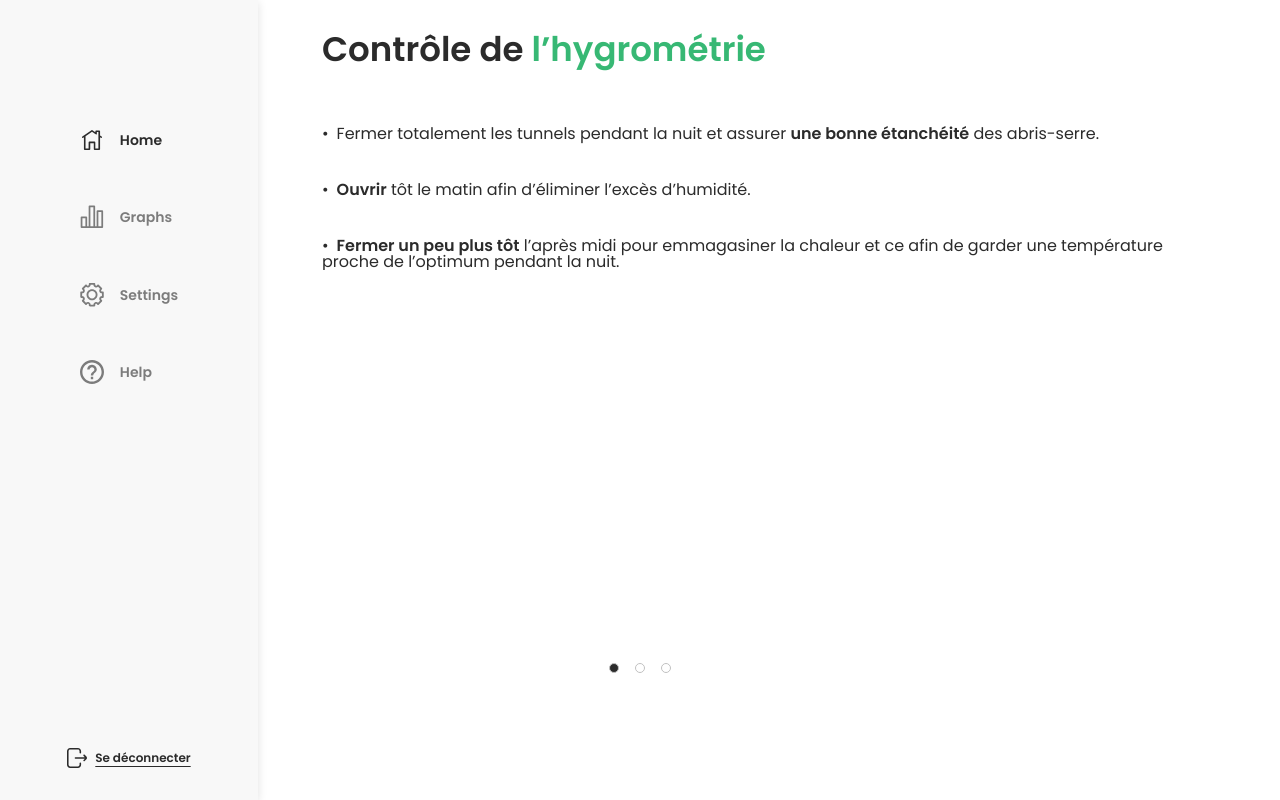
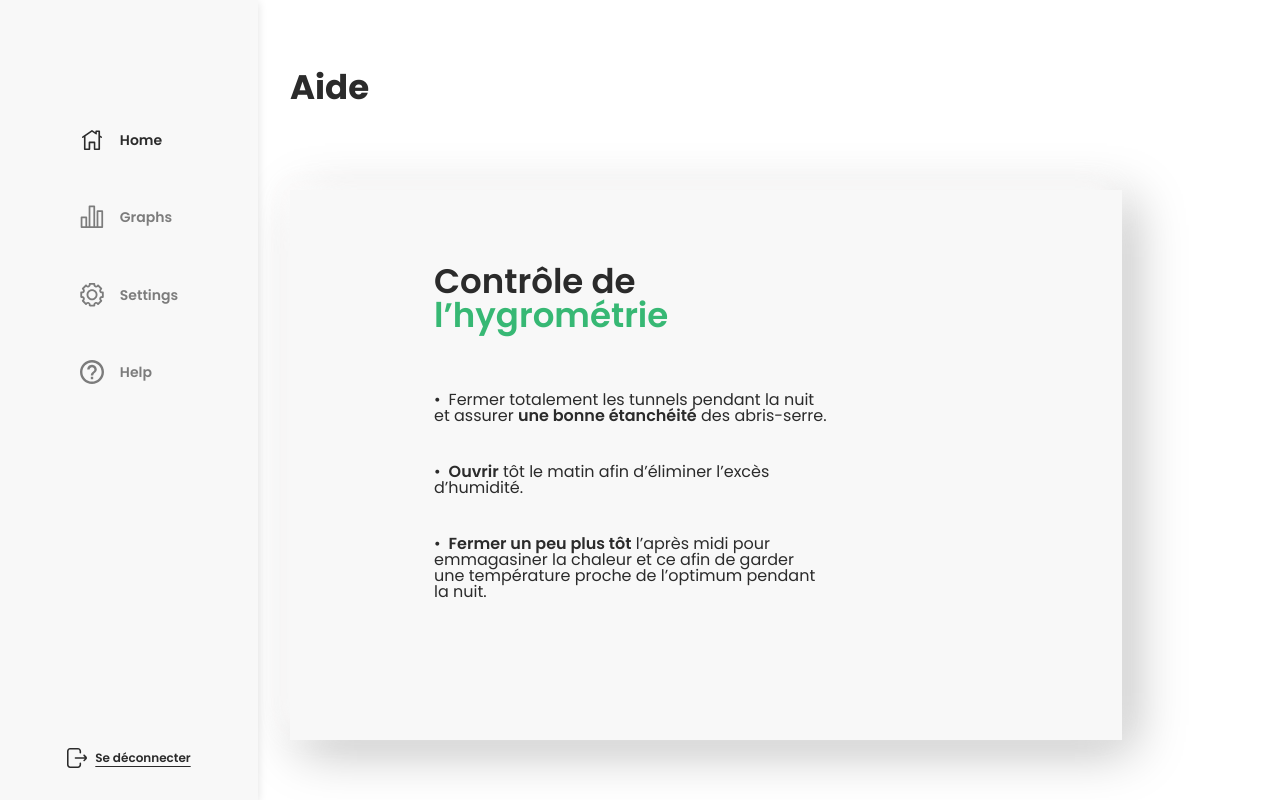
Before and after one commit to FRobaglia/iot-project, a React (Create React App) app: page /help in a window 1280 px wide. Shown: the top 800 px of the page. Built offline with nearby package versions, Linux system fonts and the light colour scheme.

Commit message:
chore: finish help desktop

```diff
--- /dev/null
+++ b/src/components/MainTitle.jsx
@@ -0,0 +1,10 @@
+const MainTitle = ({ pageId, title, subtitle }) =>  {
+  return (
+    <div className={ 'main__title main__title--' + pageId }>
+      <h1>{ title }</h1>
+      <span dangerouslySetInnerHTML={{ __html: subtitle }}></span>
+    </div>
+  );
+}
+
+export default MainTitle;
--- a/src/routes/Help.jsx
+++ b/src/routes/Help.jsx
@@ -2,6 +2,7 @@ import datas from '../datas';
 
 /***** COMPONENTS *****/
 import HelpSection from '../components/helpSection/index';
+import MainTitle from '../components/MainTitle';
 
 /***** SWIPER *****/
 import { Swiper, SwiperSlide } from 'swiper/react';
@@ -13,7 +14,19 @@ const Help = () =>  {
 
   return (
     <main className="main main--help">
-      <Swiper pagination={ true } >
+      <MainTitle pageId='help' title='Aide' />
+
+      <Swiper
+      pagination={ true }
+      breakpoints= {
+        {
+          900: {
+            direction: 'vertical',
+            enabled: false
+          }
+        }
+      }
+      >
       { datas.map(( data ) => {
         return (
           <SwiperSlide key={ data.article.title } >
--- a/src/routes/Home.jsx
+++ b/src/routes/Home.jsx
@@ -7,27 +7,20 @@ import 'swiper/swiper.scss';
 
 /***** COMPONENTS *****/
 import Card from '../components/cardDashboard/index';
+import MainTitle from '../components/MainTitle';
+
 SwiperCore.use([Pagination]);
 
 const Home = () =>  {
 
   return (
     <main className="main main--home">
-      <div className="main__title">
-        <h1>Tableau de bord</h1>
-        <span><strong>Dernière actualisation :</strong> 19 Juillet 2021 - 14:45</span>
-      </div>
+      <MainTitle pageId='home' title='Tableau de bord' subtitle='<strong>Dernière actualisation :</strong> 19 Juillet 2021 - 14:45' />
       <Swiper
       spaceBetween={20}
-      slidesPerView={1}
       pagination={true}
-      onSlideChange={() => console.log('slide change')}
-      onSwiper={(swiper) => console.log(swiper)}
-      type="bullets"
       breakpoints= {
         {
-
-          // when window width is >= 320px
           400: {
             slidesPerView: 1.2,
           },
--- a/src/styles/components/card.scss
+++ b/src/styles/components/card.scss
@@ -39,7 +39,7 @@
   select {
     width: 115px;
     height: 25px;
-    font-family: "Poppins";
+    font-family: $primaryFont;
     font-weight: 600;
     font-size: 0.938rem;
     border-radius: 8px;
--- a/src/styles/components/help.scss
+++ b/src/styles/components/help.scss
@@ -1,5 +1,22 @@
 .helpSection {
   padding: 0 2rem;
+
+  @include desktop {
+    width: 65vw;
+    max-width: 872px;
+    min-height: 550px;
+    margin: 5.375rem 2rem 2rem;
+    padding: 4.625rem 5% 4.625rem 9rem;
+    background-color: $grey;
+    box-shadow: $helpSectionShadow;
+  }
+}
+
+.helpSection__title,
+.helpSection__content {
+  @include desktop {
+    max-width: 394px;
+  }
 }
 
 .helpSection__title {
--- a/src/styles/components/swiper.scss
+++ b/src/styles/components/swiper.scss
@@ -20,3 +20,9 @@
 .swiper-container-horizontal > .swiper-pagination-bullets .swiper-pagination-bullet {
   margin: 0 .5rem;
 }
+
+.swiper-slide {
+  @include desktop {
+    height: unset !important;
+  }
+}
--- a/src/styles/main.scss
+++ b/src/styles/main.scss
@@ -1,7 +1,8 @@
 body {
-  margin-bottom: $navHeightMobile + 32px;
-  font-family: "Poppins";
+  padding-bottom: $navHeightMobile + 32px;
+  font-family: $primaryFont;
   color: $mainTextColor;
+  background: $bodyBg;
 }
 
 .main {
@@ -9,13 +10,28 @@ body {
     width: $mainWidthDesktop;
     height: 100vh;
     margin-left: auto;
-    padding: 2rem;
   }
 }
 
 .main__title {
-  margin: 26px;
-  margin-bottom: 0;
+  padding: 1.625rem;
+
+  @include desktop {
+    padding: 4.375rem 2rem 0;
+  }
+
+  &.main__title--help {
+    display: none;
+
+    @include desktop {
+      display: inline-block;
+    }
+  }
+
+  h1 {
+    font-weight: 700;
+    font-size: 34px;
+  }
 
   span {
     font-weight: 400;
@@ -26,8 +42,3 @@ body {
     }
   }
 }
-
-h1 {
-  font-weight: 700;
-  font-size: 34px;
-}
--- a/src/styles/vendors/colors.scss
+++ b/src/styles/vendors/colors.scss
@@ -8,3 +8,7 @@ $secondaryColor: #2B2B2B;
 
 $mainTextColor: $secondaryColor;
 $borderColor: #C0C0C0;
+
+$helpSectionShadow: -10px -10px 25px #fdfcfc, 10px 10px 50px #bbbbbb;
+
+$bodyBg: linear-gradient(169.07deg, #FFFFFF 0.6%);
--- a/src/styles/vendors/template.scss
+++ b/src/styles/vendors/template.scss
@@ -2,3 +2,5 @@ $navWidthDesktop: 258px;
 $mainWidthDesktop: calc(100vw - #{$navWidthDesktop});
 
 $navHeightMobile: 92px;
+
+$primaryFont: "Poppins";
```
